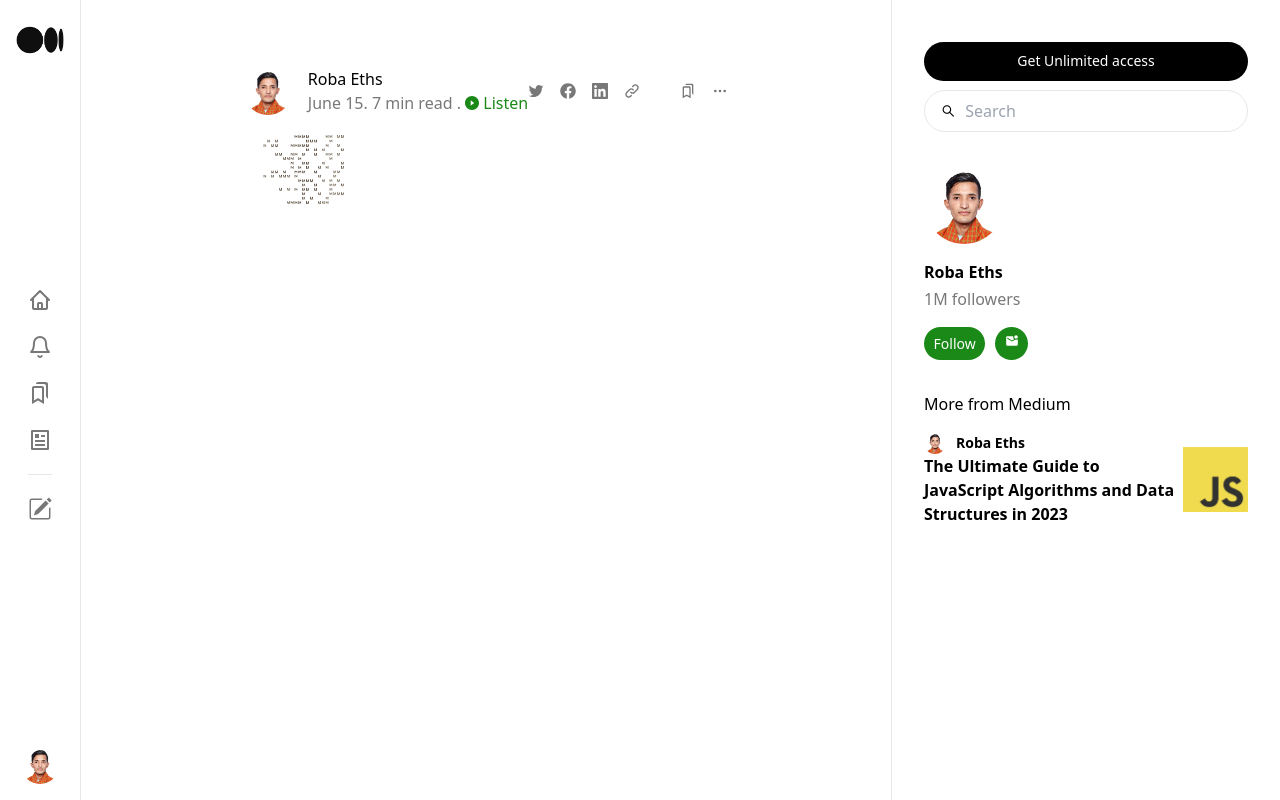
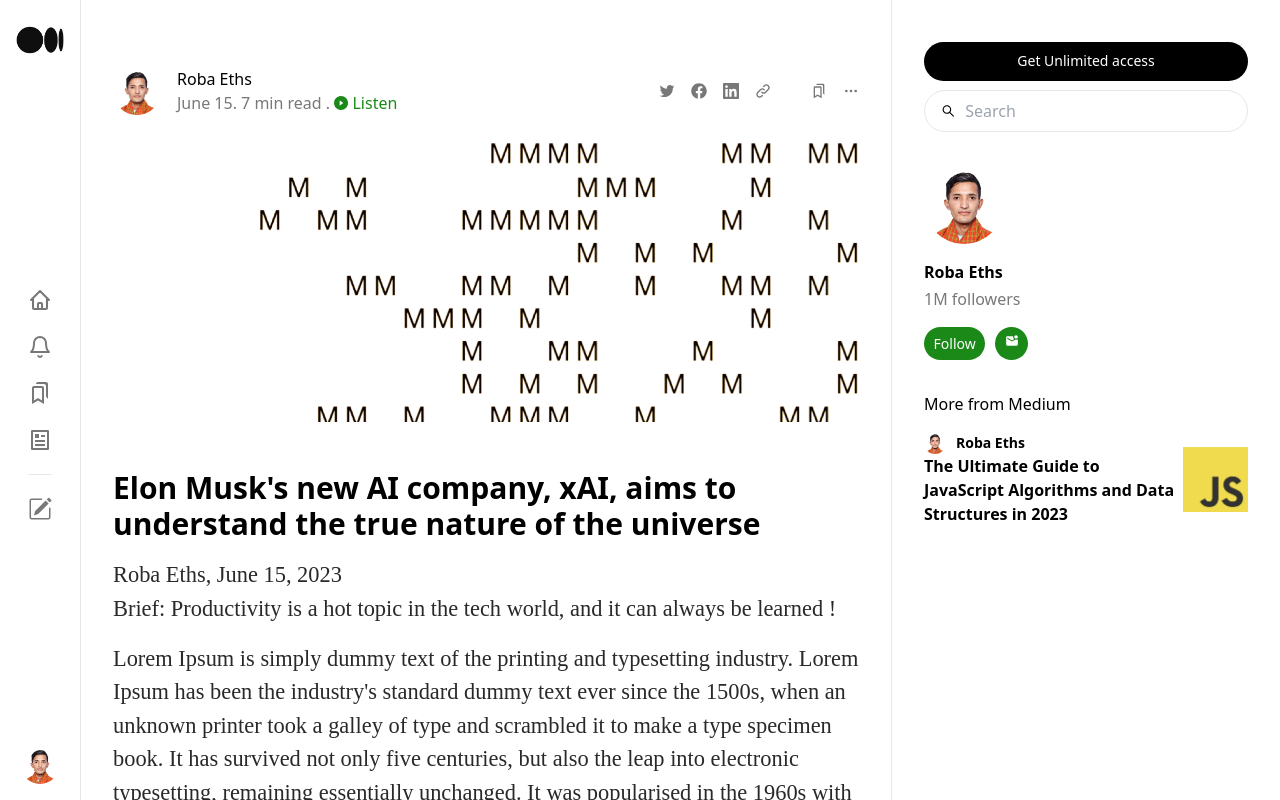
Before and after one commit to robanb/Medium-Clone, a Next.js app: page /post/123 in a window 1280 px wide. Built offline with nearby package versions, Linux system fonts and the light colour scheme.

Commit message:
Done: UI and Layout

```diff
--- a/components/ArticleMain.js
+++ b/components/ArticleMain.js
@@ -11,7 +11,7 @@
 
 const styles = {
   wrappper: `flex items-center  justify-center  flex-[3] border-l border-r`,
-  content: `h-screen p-[2rem]`,
+  content: `h-screen p-[2rem] w-full scrollbar-hide overflow-y-scroll`,
   postHeaderContainer: `flex justify-between items-center mt-[2.2rem] mb-[1.2rem]`,
   authorContainer: `flex gap-[1rem]`,
   authorProfileImageContainer: `h-[3rem] w-[3rem] grid center rounded-full overflow-hidden`,
@@ -20,8 +20,12 @@
   listenButton: `flex items-center gap-[.2rem] text-[#1A8917]`,
   socials: `flex gap-[1rem] text-[#787878] cursor-pointer`,
   space: `w-[.5rem]`,
+  articleMaincontainer: `flex flex-col gap-[1rem]`,
   bannerContainer: `h-[18rem] w-full grid center overflow-hidden mb-[2rem]`,
-  articleMaincontainer: `flex flex-col gap-[1rem]`,
+  image: `object-cover w-full`,
+  title: `font-bold text-3xl`,
+  subTitle: `font-mediumSerifItalic text-[1.4rem] text-[#292929]`,
+  articleText: `font-mediumSerif text-[1.4rem] text-[#292929]`,
 };
 const ArticleMain = () => {
   return (
@@ -63,12 +67,33 @@
             <Image
               className={styles.image}
               src={Banner}
-              height={100}
-              width={100}
-              alt="banner"
+              height={500}
+              width={500}
+              alt="Article Banner"
             />
           </div>
-
+          <h1 className={styles.title}>
+            Elon Musk&apos;s new AI company, xAI, aims to understand the true
+            nature of the universe
+          </h1>
+          <h4 className={styles.subTitle}>
+            <div>Roba Eths, June 15, 2023</div>
+            <div>
+              Brief: Productivity is a hot topic in the tech world, and it can
+              always be learned !
+            </div>
+          </h4>
+          <div className={styles.articleText}>
+            Lorem Ipsum is simply dummy text of the printing and typesetting
+            industry. Lorem Ipsum has been the industry's standard dummy text
+            ever since the 1500s, when an unknown printer took a galley of type
+            and scrambled it to make a type specimen book. It has survived not
+            only five centuries, but also the leap into electronic typesetting,
+            remaining essentially unchanged. It was popularised in the 1960s
+            with the release of Letraset sheets containing Lorem Ipsum passages,
+            and more recently with desktop publishing software like Aldus
+            PageMaker including versions of Lorem Ipsum.
+          </div>
         </div>
       </div>
     </div>
```
